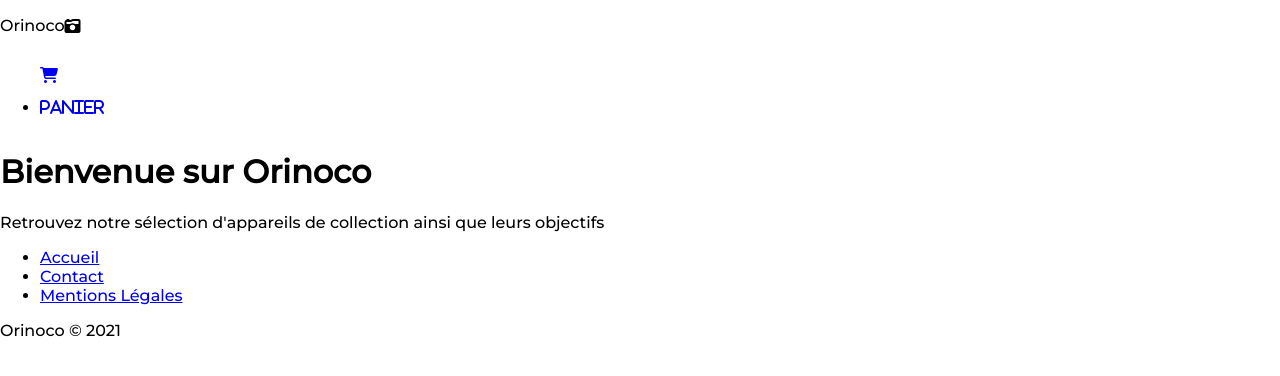
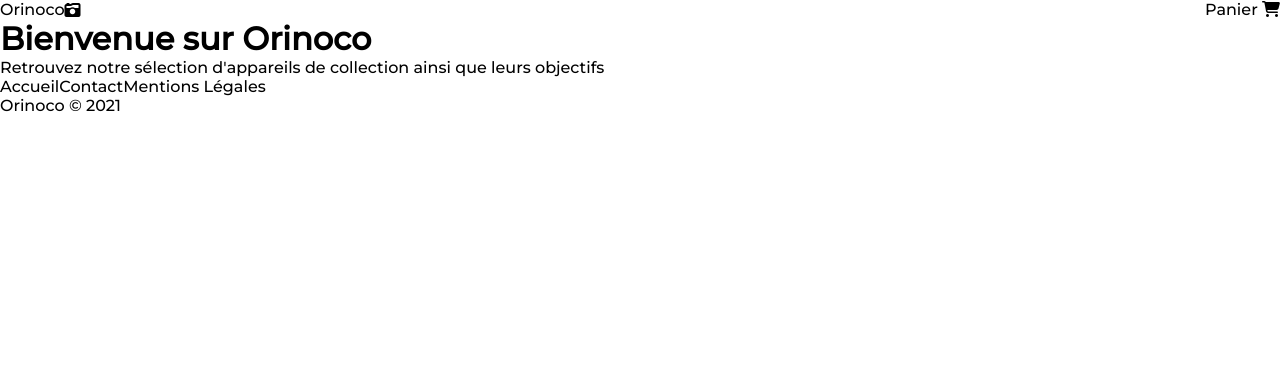
Before and after one commit to OCtest21/ORINOCO-HUB, a plain HTML site: page front-end/index.html in a window 1280 px wide. Drawn offline with nearby package versions, Linux system fonts and the light colour scheme; files that its build step writes are made by us from their sources.

Commit message:
scss fix + js

```diff
--- a/front-end/index.html
+++ b/front-end/index.html
@@ -8,7 +8,7 @@
 
 
     <!-- css + icon -->
-    <link rel="stylesheet" href="index.css" />
+    <link rel="stylesheet" href="styles/index.css" />
     <script src="https://kit.fontawesome.com/3a0162c1dc.js" crossorigin="anonymous"></script>
 
     <title>Orinoco - Le spécialiste de l'appareil photo vintage</title>
@@ -21,15 +21,14 @@
 <!--Header + nav menu-->
 <header>
     <div class="header_container">
-        <div class="logo">
+        <div class="logo flex-center">
             <p>Orinoco</p>
             <i class="fas fa-camera-retro"></i>
         </div>
-        <ul class="navbar">
-            <li class="navbar_item">
-                <a class="nav-link" href="basket.html"><i class="fas fa-shopping-cart"><p>Panier</p></i></a>
-            </li>
-        </ul>
+        <div class="navbar container">
+            <a class="nav-link a-link" href="basket.html">Panier</a>
+            <a class="nav-link a-link" href="#"><i class="fas fa-shopping-cart flex-center"></i> </a>
+        </div>
     </div>
 </header>
 
@@ -42,18 +41,18 @@
 </main>
 
 <!-- Card -->
-<section class="card_container">
+<section class="products-container">
     <div class="card_list" id="liste">
     </div>
 </section>
 
 <!-- Footer -->
 <footer class="footer_container">
-    <ul class="list-inline">
-        <li class="list-inline-item"><a href="index.html" title="Accueil">Accueil</a></li>
-        <li class="list-inline-item"><a href="mailto:orinoco@mail.com?subject=Contact" title="Contact">Contact</a>
+    <ul class="list-inline list-style">
+        <li class="list-inline-item"><a class="a-link" href="index.html" title="Accueil">Accueil</a></li>
+        <li class="list-inline-item"><a class="a-link" href="mailto:orinoco@mail.com?subject=Contact" title="Contact">Contact</a>
         </li>
-        <li class="list-inline-item"><a href="#" title="Mentions Légales">Mentions Légales</a></li>
+        <li class="list-inline-item"><a class="a-link" href="#" title="Mentions Légales">Mentions Légales</a></li>
     </ul>
     <p class="copyright text-center">Orinoco © 2021</p>
 </footer>
--- a/front-end/scripts/index.js
+++ b/front-end/scripts/index.js
@@ -0,0 +1,21 @@
+main();
+
+function main() {
+  getArticles();
+}
+
+function getArticles() {
+  fetch("http://localhost:3000/api/cameras")
+    .then(function (res) {
+      return res.json();
+    })
+    .catch((error) => {
+      let productsContainer = document.querySelector(".products-container");
+      productsContainer.innerHTML =
+        "Nous n'avons pas réussi à afficher nos appareils photo. Avez vous bien lancé le serveur local (Port 3000) ? <br>Si le problème persiste, contactez-nous.";
+      productsContainer.style.textAlign = "center";
+      productsContainer.style.padding = "30vh 0";
+    })
+
+
+}
--- a/front-end/styles/index.scss
+++ b/front-end/styles/index.scss
@@ -8,23 +8,28 @@
 }
 
 
-body {
+* {
     margin: 0;
     padding: 0;
     font-family: 'Montserrat', sans-serif;
 }
 
-.head_container {
+.header_container {
     display: flex;
     justify-content: space-between;
 }
 
-.logo {
+.flex-center {
     display: flex;
     align-items: center;
 }
 
-.fa-shopping-cart {
+.list-style {
+    list-style: none;
     display: flex;
-    align-items: center;
 }
+
+.a-link {
+    text-decoration: none;
+    color: black;
+}
```
Also changed, not shown: front-end/styles/cart.css, front-end/styles/confirmation.css, front-end/styles/index.css, front-end/styles/product.css, 4 other files.
